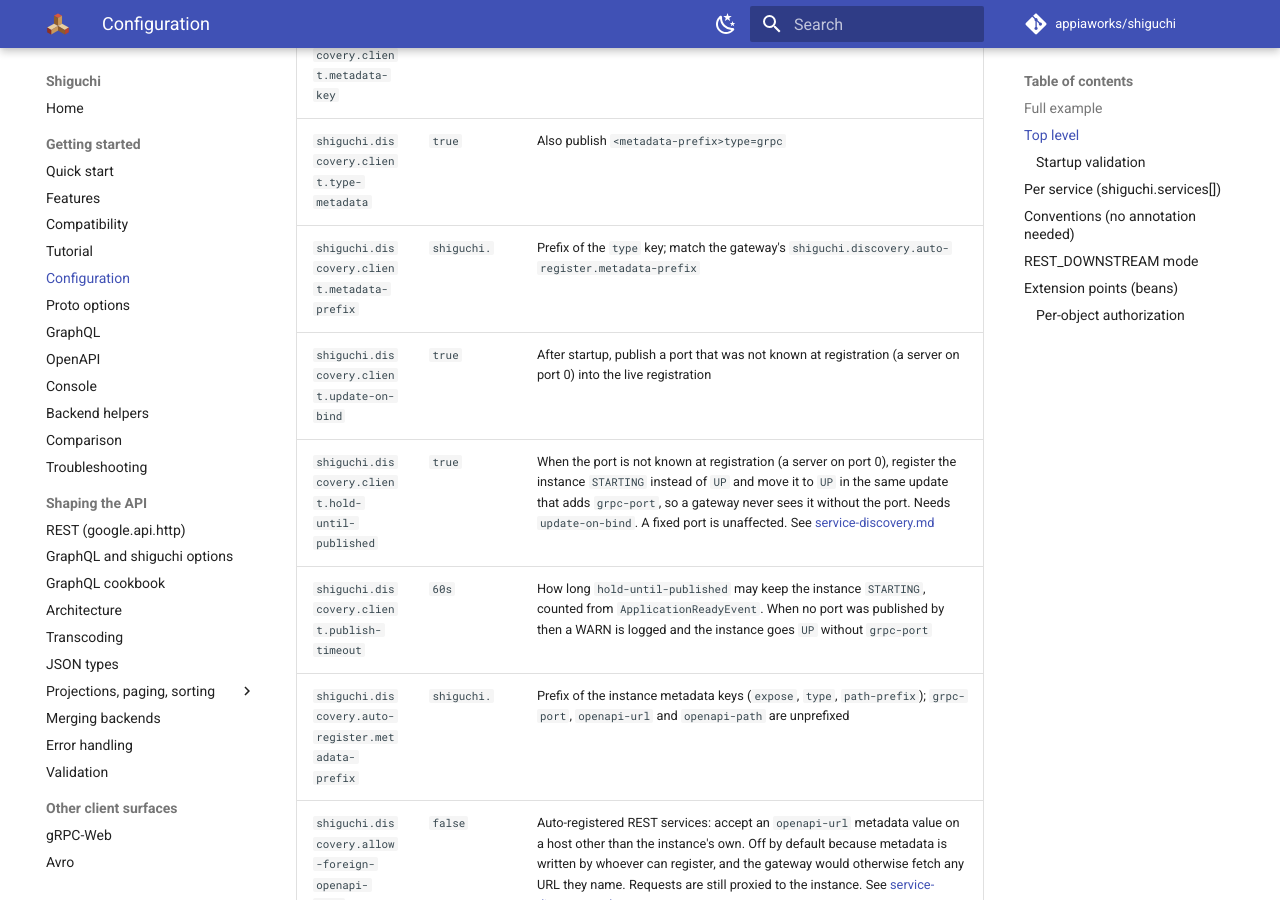
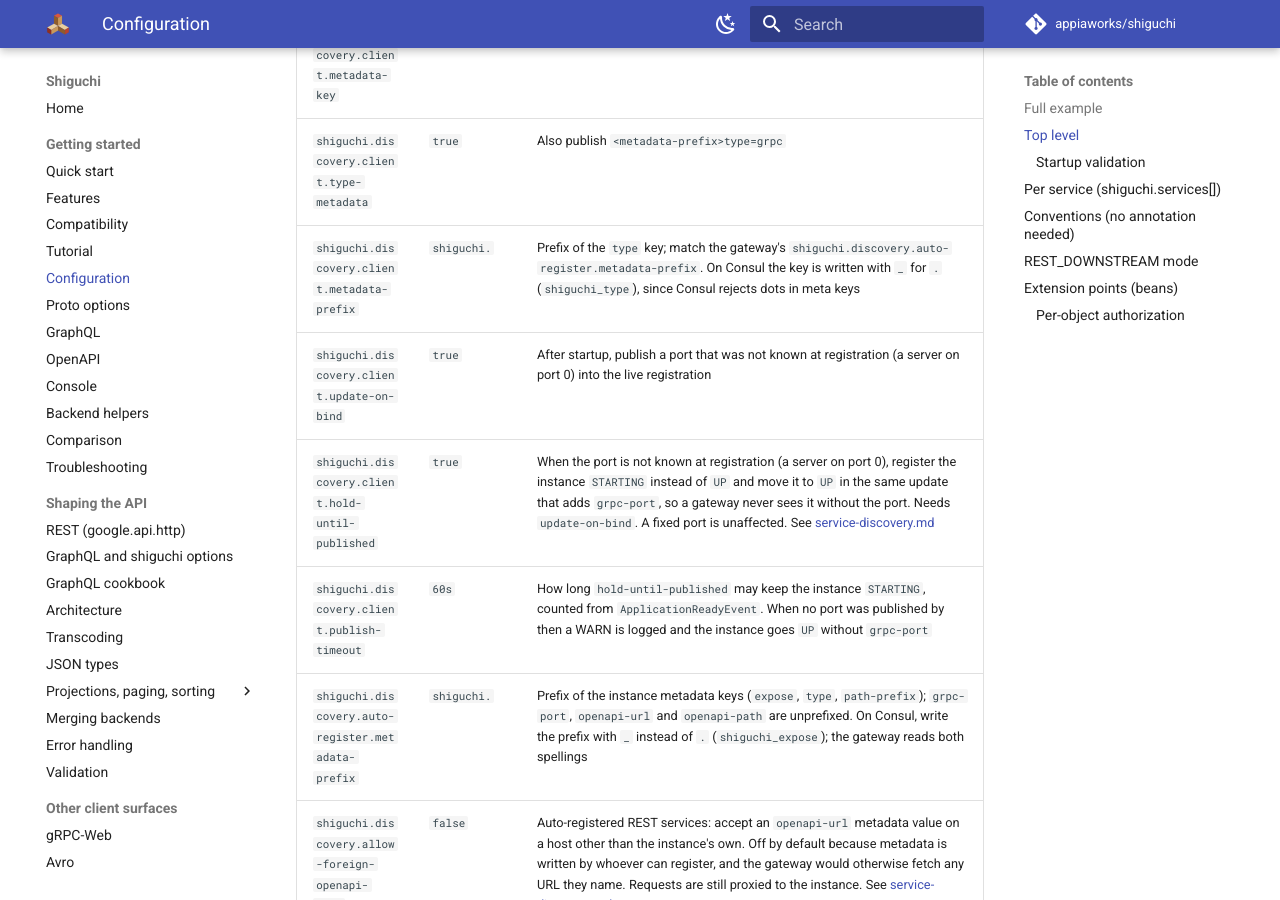
Before and after one commit to appiaworks/shiguchi, an MkDocs documentation site: the page built from docs/reference/configuration.md, in a window 1280 px wide and 900 px high, scrolled down 21184 px. Built offline with MkDocs 1.6.1 and Material for MkDocs 9.7.7, drawn with Linux system fonts in a browser that asks for light colours; comment, search, counter and statistics services are not loaded.

Commit message:
docs(discovery): note the Consul underscore meta-key spelling in the configuration reference

```diff
--- a/docs/reference/configuration.md
+++ b/docs/reference/configuration.md
@@ -245,11 +245,11 @@ spring:
 | `shiguchi.discovery.client.grpc-port` | unset (detect) | The port to publish. Unset detects it: a `GrpcServerPortSupplier` bean, then an `io.grpc.Server` bean. Set, it also overwrites a metadata key the app already set |
 | `shiguchi.discovery.client.metadata-key` | `grpc-port` | The metadata key the port is published under |
 | `shiguchi.discovery.client.type-metadata` | `true` | Also publish `<metadata-prefix>type=grpc` |
-| `shiguchi.discovery.client.metadata-prefix` | `shiguchi.` | Prefix of the `type` key; match the gateway's `shiguchi.discovery.auto-register.metadata-prefix` |
+| `shiguchi.discovery.client.metadata-prefix` | `shiguchi.` | Prefix of the `type` key; match the gateway's `shiguchi.discovery.auto-register.metadata-prefix`. On Consul the key is written with `_` for `.` (`shiguchi_type`), since Consul rejects dots in meta keys |
 | `shiguchi.discovery.client.update-on-bind` | `true` | After startup, publish a port that was not known at registration (a server on port 0) into the live registration |
 | `shiguchi.discovery.client.hold-until-published` | `true` | When the port is not known at registration (a server on port 0), register the instance `STARTING` instead of `UP` and move it to `UP` in the same update that adds `grpc-port`, so a gateway never sees it without the port. Needs `update-on-bind`. A fixed port is unaffected. See [service-discovery.md](../guides/service-discovery.md#publishing-the-grpc-port-from-the-backend) |
 | `shiguchi.discovery.client.publish-timeout` | `60s` | How long `hold-until-published` may keep the instance `STARTING`, counted from `ApplicationReadyEvent`. When no port was published by then a WARN is logged and the instance goes `UP` without `grpc-port` |
-| `shiguchi.discovery.auto-register.metadata-prefix` | `shiguchi.` | Prefix of the instance metadata keys (`expose`, `type`, `path-prefix`); `grpc-port`, `openapi-url` and `openapi-path` are unprefixed |
+| `shiguchi.discovery.auto-register.metadata-prefix` | `shiguchi.` | Prefix of the instance metadata keys (`expose`, `type`, `path-prefix`); `grpc-port`, `openapi-url` and `openapi-path` are unprefixed. On Consul, write the prefix with `_` instead of `.` (`shiguchi_expose`); the gateway reads both spellings |
 | `shiguchi.discovery.allow-foreign-openapi-host` | `false` | Auto-registered REST services: accept an `openapi-url` metadata value on a host other than the instance's own. Off by default because metadata is written by whoever can register, and the gateway would otherwise fetch any URL they name. Requests are still proxied to the instance. See [service-discovery.md](../guides/service-discovery.md#security-and-the-trust-boundary) |
 | `shiguchi.security.open-rest-bypasses-chain` | `false` | When the transcoded routes are open, keep them out of Spring Security's filter chain (the chain then matches only the gated actuator endpoints, the browser surfaces and the CORS paths): ≈55 µs less per REST request, no Spring Security response headers or request firewall on those routes. See [security.md](../guides/security.md#skipping-the-chain-for-open-rest-routes) |
 | `shiguchi.security.session-check-interval` | `30s` | How often a gRPC-Web server stream or GraphQL subscription opened with the session cookie checks that its session is still active (at least `5s`); the longest it outlives a logout on another instance. A logout on the same instance ends it at once. Push has its own, `shiguchi.cursus.session-check-interval`. See [bff.md](../guides/bff/push-with-cookie.md#rest-grpc-web-and-graphql-streams) |
```
